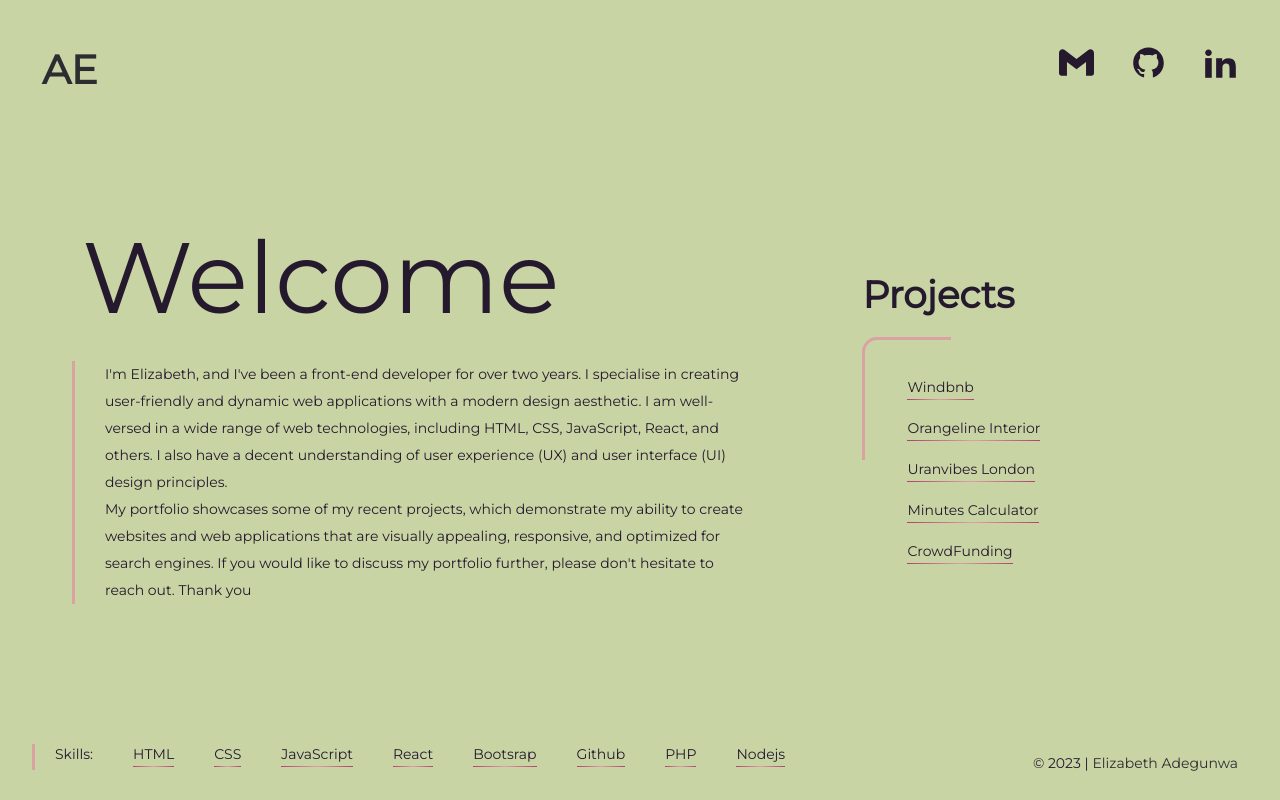
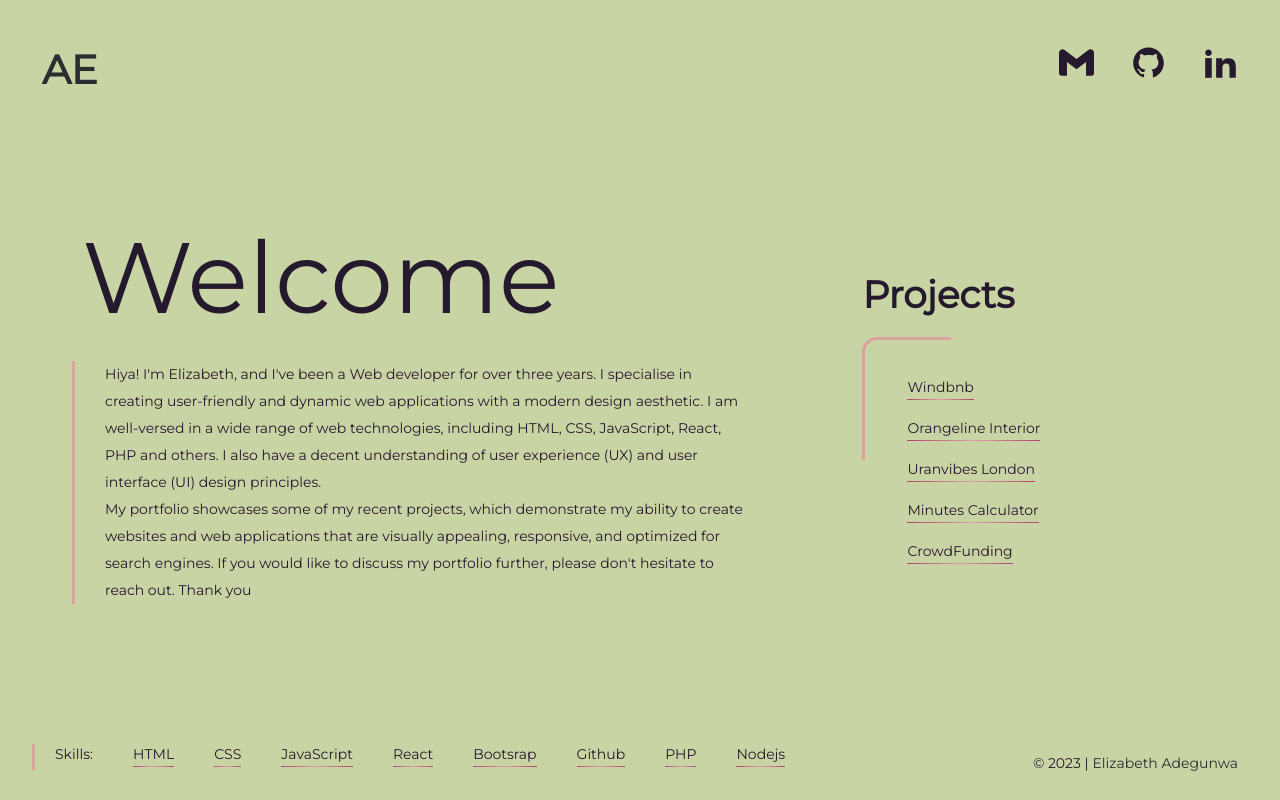
Before and after one commit to elizabethproj/stack-project, a React (Create React App) app: page / in a window 1280 px wide. Built offline with nearby package versions, Linux system fonts and the light colour scheme.

Commit message:
Update About.js

```diff
--- a/src/componenets/About.js
+++ b/src/componenets/About.js
@@ -18,11 +18,11 @@ function About({ open }) {
             </div>
             <div className={`about-text-cont`}>
               <p className="about-text">
-                I'm Elizabeth, and I've been a front-end developer for over two
+                Hiya! I'm Elizabeth, and I've been a Web developer for over three
                 years. I specialise in creating user-friendly and dynamic web
                 applications with a modern design aesthetic. I am well-versed in
                 a wide range of web technologies, including HTML, CSS,
-                JavaScript, React, and others. I also have a decent
+                JavaScript, React, PHP and others. I also have a decent
                 understanding of user experience (UX) and user interface (UI)
                 design principles.
                 <br />
```
